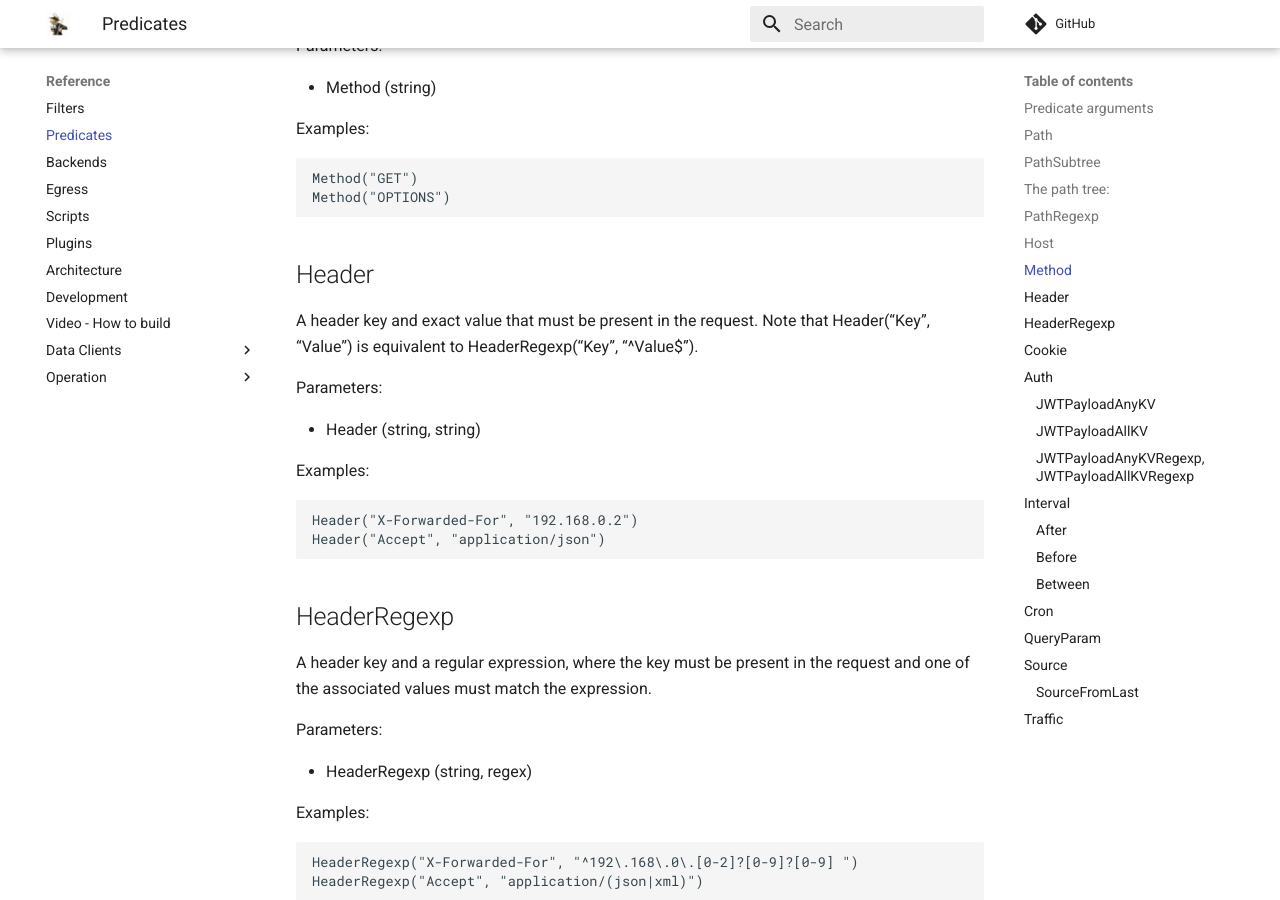
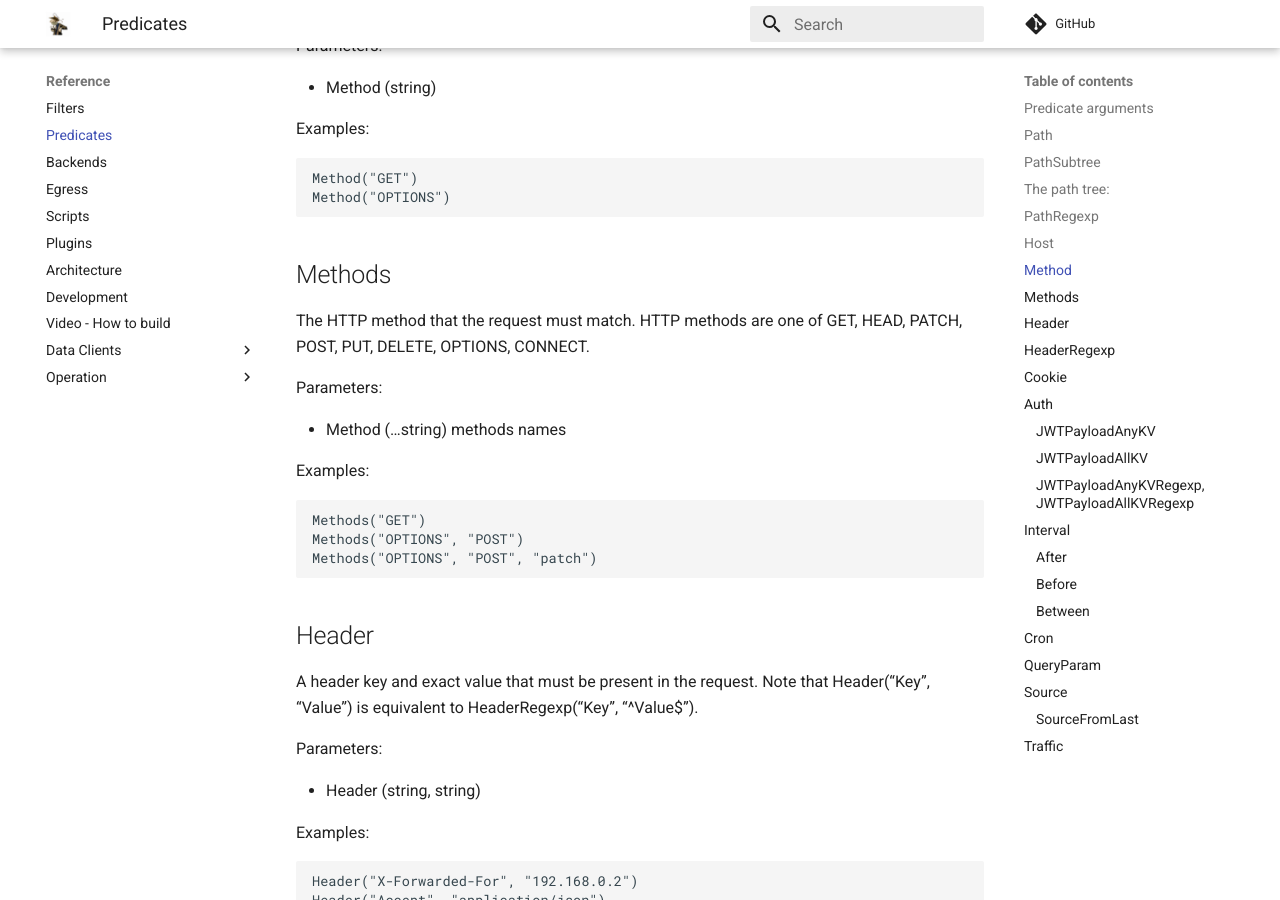
Before and after one commit to zalando/skipper, an MkDocs documentation site: the page built from docs/reference/predicates.md, in a window 1280 px wide and 900 px high, scrolled down 3270 px. Built offline with MkDocs 1.6.1 and Material for MkDocs 9.7.7, drawn with Linux system fonts in a browser that asks for light colours; comment, search, counter and statistics services are not loaded.

Commit message:
Add predicate Methods documentation
Signed-off-by: Kirill Bazarov <es.kelevra@gmail.com>

````diff
--- a/docs/reference/predicates.md
+++ b/docs/reference/predicates.md
@@ -142,6 +142,23 @@
 ```
 Method("GET")
 Method("OPTIONS")
+```
+
+## Methods
+
+The HTTP method that the request must match. HTTP methods are one of
+GET, HEAD, PATCH, POST, PUT, DELETE, OPTIONS, CONNECT.
+
+Parameters:
+
+* Method (...string) methods names
+
+Examples:
+
+```
+Methods("GET")
+Methods("OPTIONS", "POST")
+Methods("OPTIONS", "POST", "patch")
 ```
 
 ## Header
````
